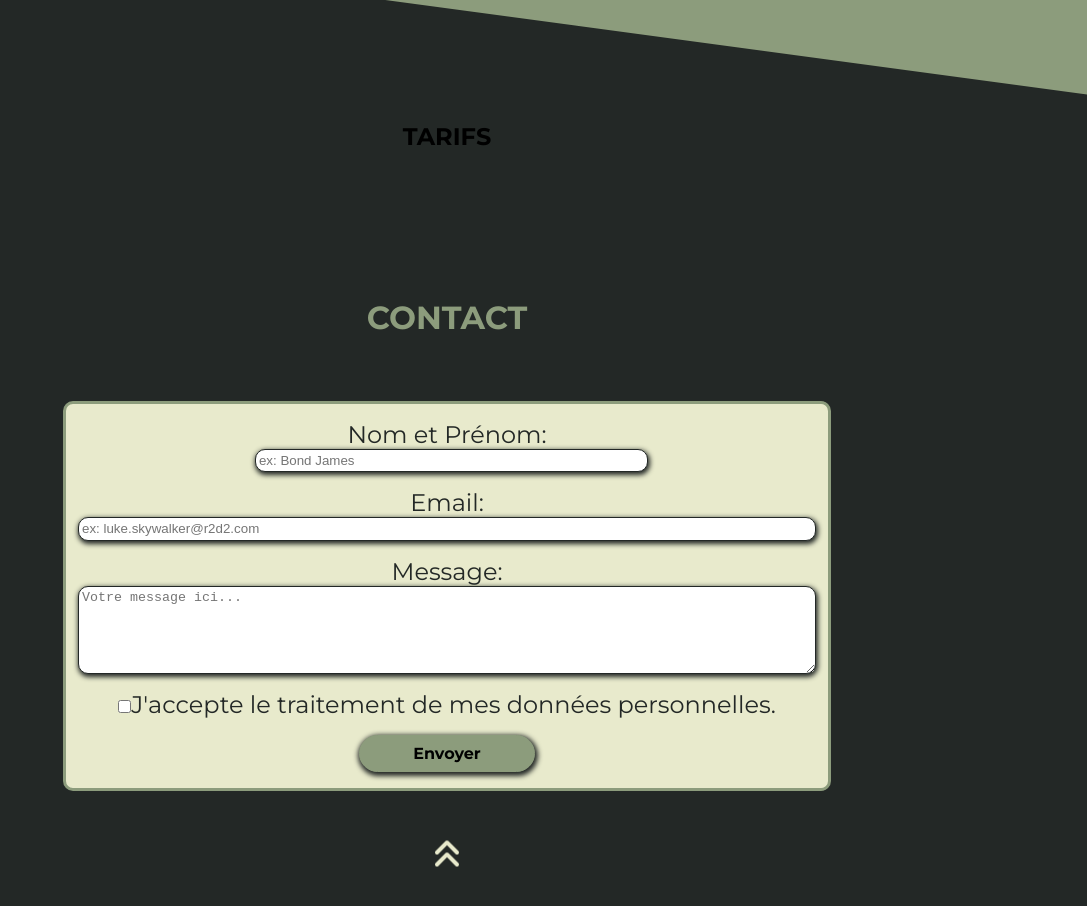
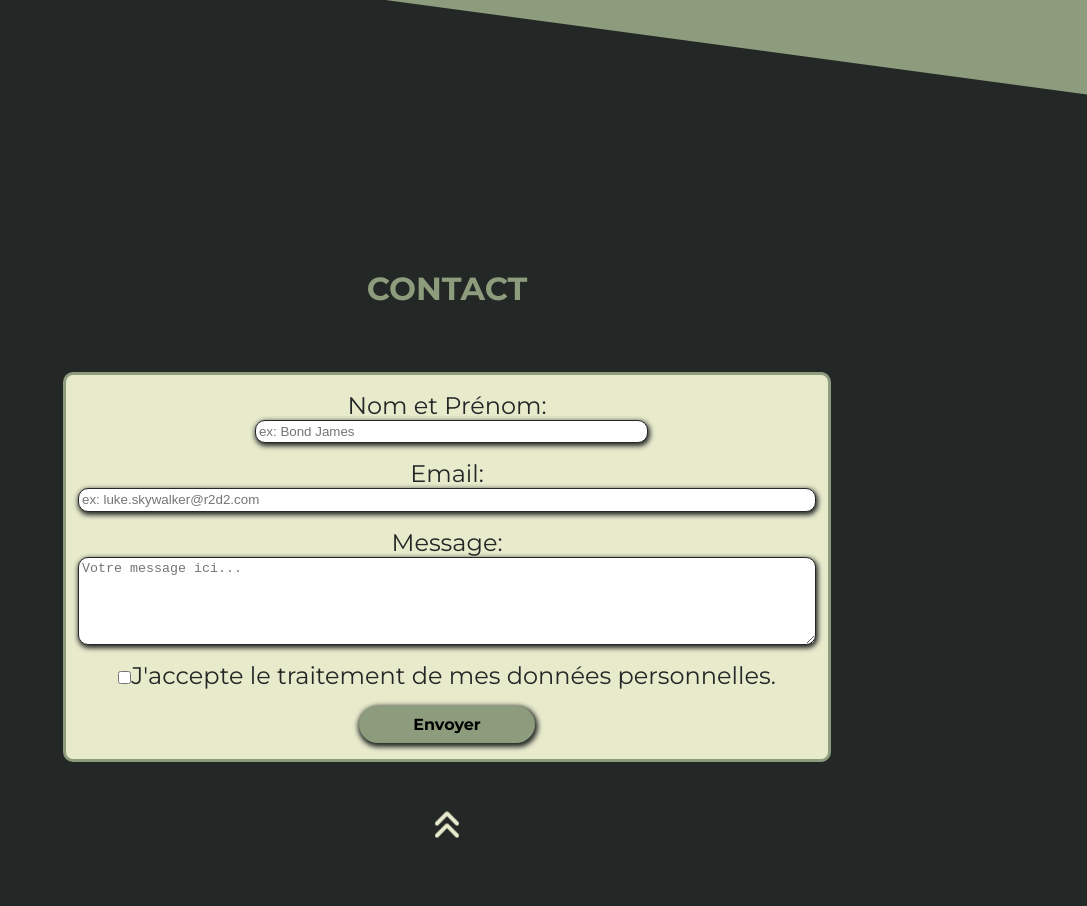
Before and after one commit to Guillaumedev69/portfolio, a React (Vite) app: page / in a window 1280 px wide. Shown: the part 5400-6306 px from the top of the page, without its empty margins (193-1280 px from the left). Built offline with nearby package versions, Linux system fonts and the light colour scheme; a web font is replaced by a local one.

Commit message:
modification txt intro

```diff
--- a/src/components/Main.jsx
+++ b/src/components/Main.jsx
@@ -66,7 +66,7 @@ const Main = () => {
         <EndSectionFour />
       </section>
       <section className="sectionTarif" id="tarif">
-        <h2 className="tarifTitle">TARIFS</h2>
+        <h2 className="tarifTitle"></h2>
         <Tarifs/>
       </section>
       <section className="sectionContact" id="contact">
--- a/src/components/TextIntro.jsx
+++ b/src/components/TextIntro.jsx
@@ -4,7 +4,7 @@ import "../styles/TextIntro.scss";
 const TextIntro = () => {
   useEffect(() => {
     consoleText(
-      ["Création de site web", "Personnalisation", "Analyse et Optimisation de site web"],
+      ["Création de site web", "Personnalisation","Optimisation de votre site", "Analyse offerte !"],
       "text",
     );
   }, []);
--- a/src/styles/TextIntro.scss
+++ b/src/styles/TextIntro.scss
@@ -19,7 +19,7 @@
 }
 @media (max-width: 575.98px) {
 .console-container{
-  font-size: 1.8rem;
+  font-size: 1.9rem;
 }
 }
 @media (min-width: 992px) {
```
